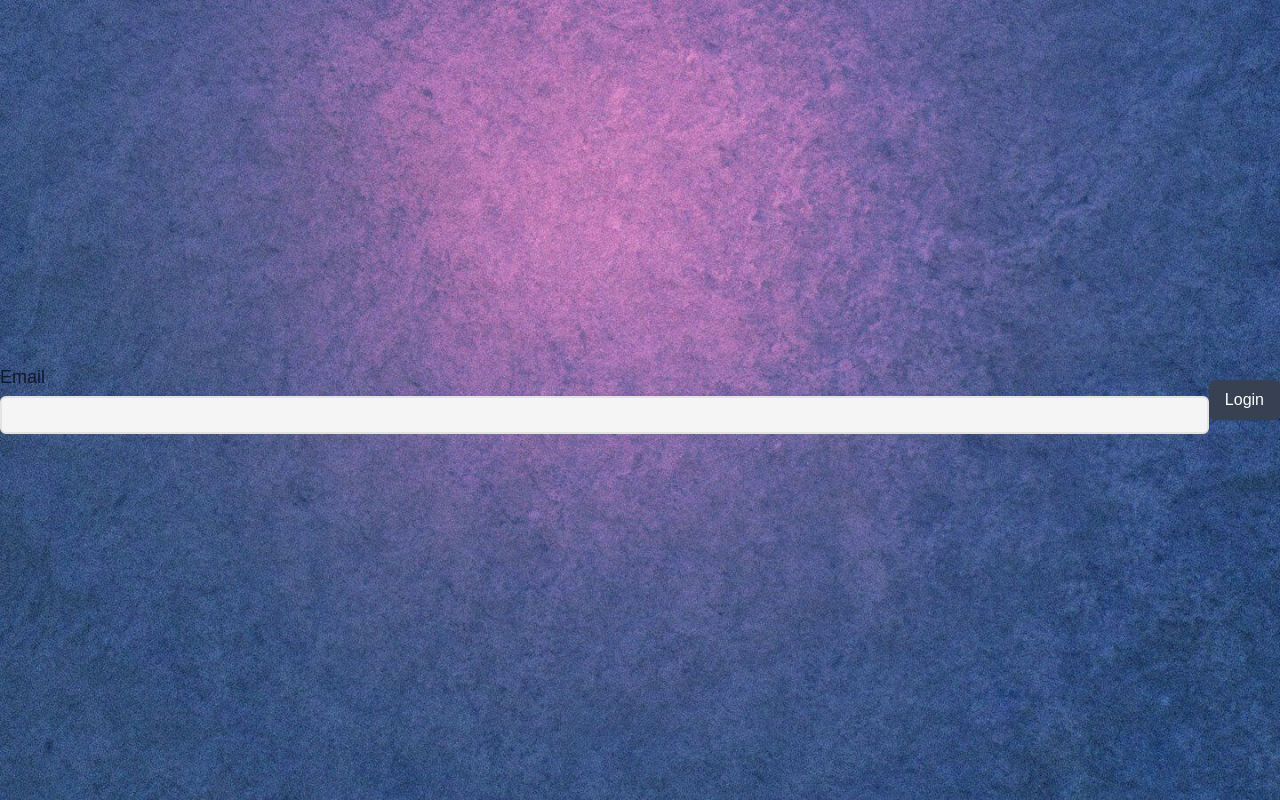
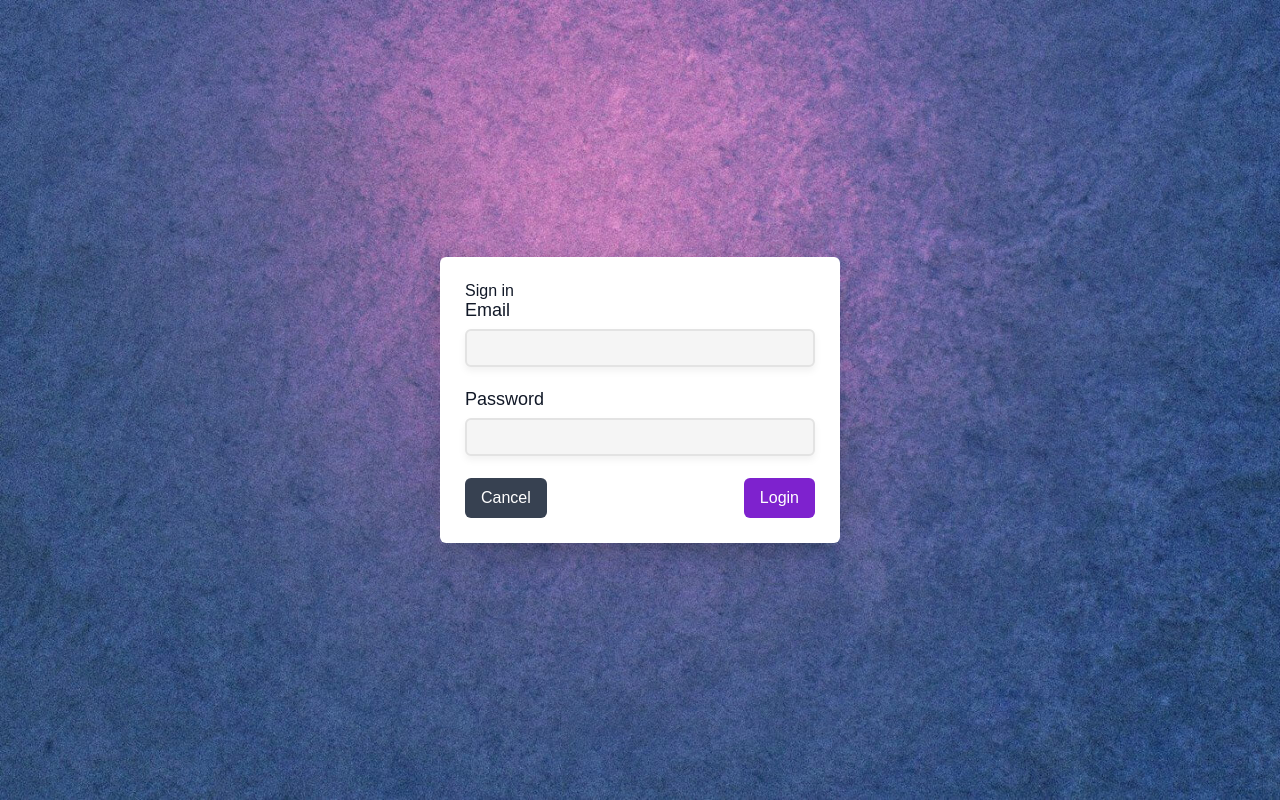
Before and after one commit to cLubber1337/auth-form, a React (Vite) app: page / in a window 1280 px wide. Built offline with nearby package versions, Linux system fonts and the light colour scheme.

Commit message:
feat: ui-card

```diff
--- a/src/App.tsx
+++ b/src/App.tsx
@@ -1,4 +1,5 @@
 import { UiButton } from '@/components/ui-kit/ui-button/ui-button'
+import { UiCard } from '@/components/ui-kit/ui-card/ui-card'
 import { UiTextField } from '@/components/ui-kit/ui-textarea/ui-textfield'
 
 export const App = () => {
@@ -6,8 +7,19 @@ export const App = () => {
     <div
       style={{ alignItems: 'center', display: 'flex', height: '100vh', justifyContent: 'center' }}
     >
-      <UiTextField label={'Email'} />
-      <UiButton variant={'secondary'}>Login</UiButton>
+      <UiCard>
+        <h1>Sign in</h1>
+        <form>
+          <UiTextField label={'Email'} name={'email'} />
+          <UiTextField label={'Password'} name={'password'} type={'password'} />
+          <div style={{ display: 'flex', justifyContent: 'space-between' }}>
+            <UiButton variant={'secondary'}>Cancel</UiButton>
+            <UiButton type={'submit'} variant={'primary'}>
+              Login
+            </UiButton>
+          </div>
+        </form>
+      </UiCard>
     </div>
   )
 }
--- a/src/components/ui-kit/ui-button/ui-button.tsx
+++ b/src/components/ui-kit/ui-button/ui-button.tsx
@@ -1,4 +1,4 @@
-import { ReactNode } from 'react'
+import { ButtonHTMLAttributes, ReactNode } from 'react'
 
 import { clsx } from 'clsx'
 
@@ -8,7 +8,7 @@ type UiButtonProps = {
   children: ReactNode
   className?: string
   variant?: 'primary' | 'secondary'
-}
+} & ButtonHTMLAttributes<HTMLButtonElement>
 
 export const UiButton = ({
   children,
--- /dev/null
+++ b/src/components/ui-kit/ui-card/ui-card.module.scss
@@ -0,0 +1,12 @@
+.card {
+  width: 90vw;
+  max-width: 400px;
+  max-height: 85vh;
+  padding: 25px;
+
+  background-color: white;
+  border-radius: 6px;
+  box-shadow:
+          hsl(206deg 22% 7% / 35%) 0 10px 38px -10px,
+          hsl(206deg 22% 7% / 20%) 0 10px 20px -15px;
+}
--- /dev/null
+++ b/src/components/ui-kit/ui-card/ui-card.tsx
@@ -0,0 +1,11 @@
+import { ReactNode } from 'react'
+
+import s from './ui-card.module.scss'
+
+type UiCardProps = {
+  children: ReactNode
+}
+
+export const UiCard = ({ children }: UiCardProps) => {
+  return <div className={s.card}>{children}</div>
+}
--- a/src/components/ui-kit/ui-textarea/ui-textfield.module.scss
+++ b/src/components/ui-kit/ui-textarea/ui-textfield.module.scss
@@ -2,6 +2,7 @@
   display: flex;
   flex-direction: column;
   width: 100%;
+  height: 89px;
 }
 
 .textField {
@@ -13,6 +14,10 @@
   border-radius: 6px;
   outline: none;
   box-shadow: 0 4px 6px 0 rgb(132 132 132 / 10%);
+
+  transition-timing-function: cubic-bezier(.4,0,.2,1);
+  transition-duration: .25s;
+  transition-property: border-color;
 
   &::placeholder {
     font-style: italic;
```
